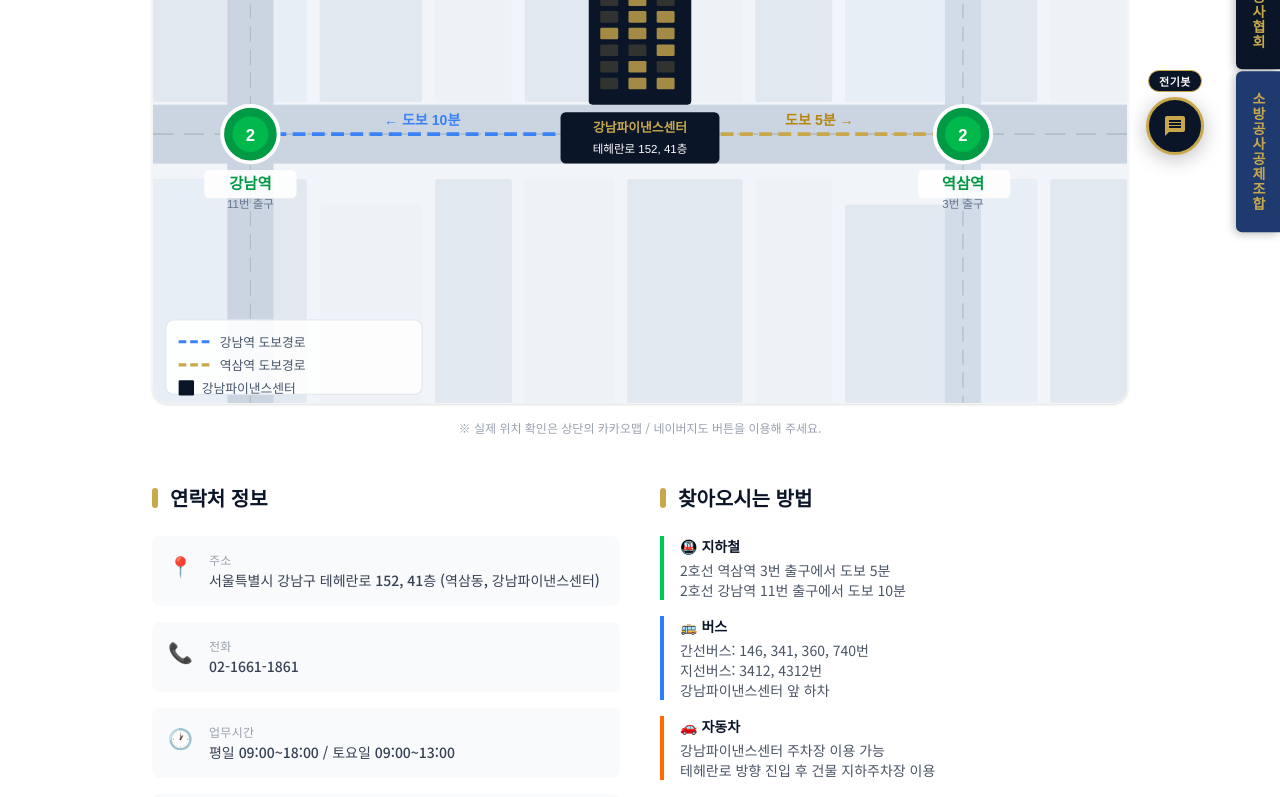
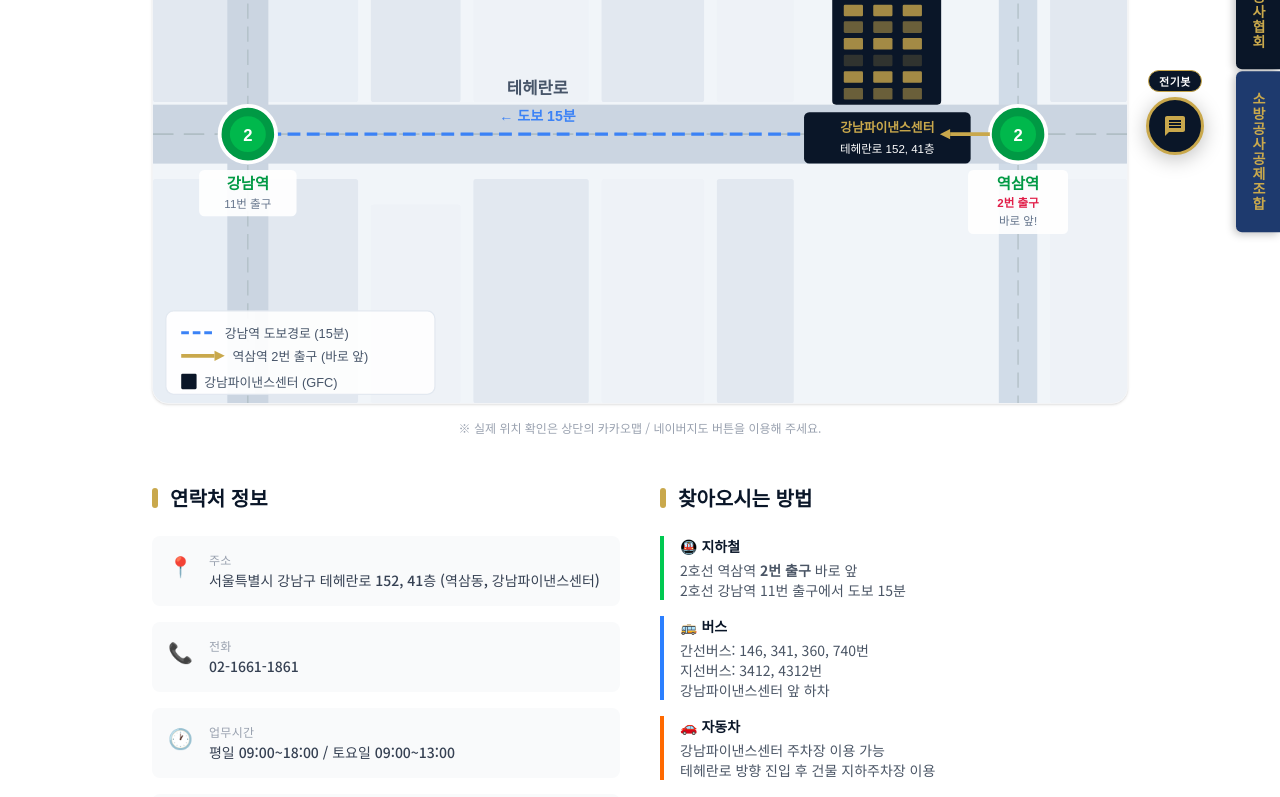
Before and after one commit to cpcpcpp70-lab/kemr-website, a Next.js app: page /company/location in a window 1280 px wide. Shown: the part 625-1422 px from the top of the page. Built offline with nearby package versions, Linux system fonts and the light colour scheme.

Commit message:
fix: 오시는길 약도 수정 — GFC를 역삼역 2번 출구 바로 앞으로 위치 조정
Co-Authored-By: Claude Sonnet 4.6 <noreply@anthropic.com>

```diff
--- a/src/app/company/location/page.tsx
+++ b/src/app/company/location/page.tsx
@@ -47,110 +47,105 @@ export default function LocationPage() {
             {/* 배경 */}
             <rect width="760" height="420" fill="#f1f5f9" />
 
-            {/* 블록 건물들 (배경 느낌) */}
-            <rect x="0"   y="0"   width="60"  height="185" fill="#e2e8f0" rx="2"/>
-            <rect x="70"  y="0"   width="50"  height="185" fill="#e8eef5" rx="2"/>
-            <rect x="130" y="0"   width="80"  height="185" fill="#e2e8f0" rx="2"/>
-            <rect x="220" y="0"   width="60"  height="185" fill="#eef2f7" rx="2"/>
-            <rect x="290" y="30"  width="70"  height="155" fill="#e2e8f0" rx="2"/>
-            <rect x="370" y="0"   width="90"  height="185" fill="#eef2f7" rx="2"/>
-            <rect x="470" y="20"  width="60"  height="165" fill="#e2e8f0" rx="2"/>
-            <rect x="540" y="0"   width="80"  height="185" fill="#e8eef5" rx="2"/>
-            <rect x="630" y="30"  width="60"  height="155" fill="#e2e8f0" rx="2"/>
-            <rect x="700" y="0"   width="60"  height="185" fill="#eef2f7" rx="2"/>
+            {/* 배경 블록들 */}
+            <rect x="0"   y="0"   width="70"  height="185" fill="#e2e8f0" rx="2"/>
+            <rect x="80"  y="0"   width="80"  height="185" fill="#e8eef5" rx="2"/>
+            <rect x="170" y="20"  width="70"  height="165" fill="#e2e8f0" rx="2"/>
+            <rect x="250" y="0"   width="90"  height="185" fill="#eef2f7" rx="2"/>
+            <rect x="350" y="20"  width="80"  height="165" fill="#e2e8f0" rx="2"/>
+            <rect x="440" y="0"   width="60"  height="185" fill="#eef2f7" rx="2"/>
+            <rect x="700" y="0"   width="60"  height="185" fill="#e2e8f0" rx="2"/>
 
-            <rect x="0"   y="245" width="60"  height="175" fill="#e8eef5" rx="2"/>
-            <rect x="70"  y="245" width="50"  height="175" fill="#e2e8f0" rx="2"/>
-            <rect x="130" y="265" width="80"  height="155" fill="#eef2f7" rx="2"/>
-            <rect x="220" y="245" width="60"  height="175" fill="#e2e8f0" rx="2"/>
-            <rect x="290" y="245" width="70"  height="175" fill="#eef2f7" rx="2"/>
-            <rect x="370" y="245" width="90"  height="175" fill="#e2e8f0" rx="2"/>
-            <rect x="470" y="245" width="60"  height="175" fill="#eef2f7" rx="2"/>
-            <rect x="540" y="265" width="80"  height="155" fill="#e2e8f0" rx="2"/>
-            <rect x="630" y="245" width="60"  height="175" fill="#e8eef5" rx="2"/>
-            <rect x="700" y="245" width="60"  height="175" fill="#e2e8f0" rx="2"/>
+            <rect x="0"   y="245" width="70"  height="175" fill="#e8eef5" rx="2"/>
+            <rect x="80"  y="245" width="80"  height="175" fill="#e2e8f0" rx="2"/>
+            <rect x="170" y="265" width="70"  height="155" fill="#eef2f7" rx="2"/>
+            <rect x="250" y="245" width="90"  height="175" fill="#e2e8f0" rx="2"/>
+            <rect x="350" y="245" width="80"  height="175" fill="#eef2f7" rx="2"/>
+            <rect x="440" y="245" width="60"  height="175" fill="#e2e8f0" rx="2"/>
+            <rect x="700" y="245" width="60"  height="175" fill="#eef2f7" rx="2"/>
 
-            {/* 강남대로 (세로 도로, 좌측) */}
-            <rect x="58" y="0" width="36" height="420" fill="#cbd5e1" />
-            <line x1="76" y1="0" x2="76" y2="420" stroke="#b0bec5" strokeWidth="1" strokeDasharray="12 6" />
-            <text transform="rotate(-90, 76, 210)" x="76" y="210" textAnchor="middle" fontSize="11" fill="#64748b" fontWeight="bold">강남대로</text>
+            {/* 강남대로 (좌측 세로 도로) */}
+            <rect x="58" y="0" width="32" height="420" fill="#cbd5e1" />
+            <line x1="74" y1="0" x2="74" y2="420" stroke="#b0bec5" strokeWidth="1" strokeDasharray="12 6" />
+            <text transform="rotate(-90,74,210)" x="74" y="210" textAnchor="middle" fontSize="11" fill="#64748b" fontWeight="bold">강남대로</text>
 
-            {/* 역삼로 (세로 도로, 우측) */}
-            <rect x="618" y="0" width="28" height="420" fill="#d1dce8" />
-            <line x1="632" y1="0" x2="632" y2="420" stroke="#b0bec5" strokeWidth="1" strokeDasharray="12 6" />
-            <text transform="rotate(-90, 632, 210)" x="632" y="210" textAnchor="middle" fontSize="11" fill="#64748b" fontWeight="bold">역삼로</text>
+            {/* 역삼로 (우측 세로 도로) — GFC 오른쪽 */}
+            <rect x="660" y="0" width="30" height="420" fill="#d1dce8" />
+            <line x1="675" y1="0" x2="675" y2="420" stroke="#b0bec5" strokeWidth="1" strokeDasharray="12 6" />
+            <text transform="rotate(-90,675,210)" x="675" y="210" textAnchor="middle" fontSize="11" fill="#64748b" fontWeight="bold">역삼로</text>
 
-            {/* 테헤란로 (메인 가로 도로) */}
+            {/* 테헤란로 */}
             <rect x="0" y="187" width="760" height="46" fill="#cbd5e1" />
             <line x1="0" y1="210" x2="760" y2="210" stroke="#b0bec5" strokeWidth="1.5" strokeDasharray="16 8" />
-            <text x="370" y="179" textAnchor="middle" fontSize="13" fontWeight="bold" fill="#475569">테헤란로</text>
+            <text x="300" y="179" textAnchor="middle" fontSize="13" fontWeight="bold" fill="#475569">테헤란로</text>
 
-            {/* 도보 경로 — 강남역에서 GFC (파란 점선) */}
-            <line x1="94" y1="210" x2="330" y2="210" stroke="#3b82f6" strokeWidth="3" strokeDasharray="10 5" />
-            <text x="210" y="203" textAnchor="middle" fontSize="11" fontWeight="bold" fill="#3b82f6">← 도보 10분</text>
-
-            {/* 도보 경로 — 역삼역에서 GFC (금색 점선) */}
-            <line x1="618" y1="210" x2="420" y2="210" stroke="#c9a84c" strokeWidth="3" strokeDasharray="10 5" />
-            <text x="520" y="203" textAnchor="middle" fontSize="11" fontWeight="bold" fill="#b8860b">도보 5분 →</text>
+            {/* 도보 경로 — 강남역 → GFC (파란 점선) */}
+            <line x1="90" y1="210" x2="530" y2="210" stroke="#3b82f6" strokeWidth="2.5" strokeDasharray="10 5" />
+            <text x="300" y="200" textAnchor="middle" fontSize="11" fontWeight="bold" fill="#3b82f6">← 도보 15분</text>
 
             {/* 강남역 마커 */}
-            <circle cx="76" cy="210" r="22" fill="#009944" stroke="white" strokeWidth="3" />
-            <circle cx="76" cy="210" r="14" fill="#00b84c" />
-            <text x="76" y="215" textAnchor="middle" fontSize="13" fontWeight="bold" fill="white">2</text>
-            <rect x="40" y="238" width="72" height="22" rx="4" fill="white" opacity="0.9" />
-            <text x="76" y="253" textAnchor="middle" fontSize="12" fontWeight="bold" fill="#009944">강남역</text>
-            <text x="76" y="268" textAnchor="middle" fontSize="9" fill="#64748b">11번 출구</text>
+            <circle cx="74" cy="210" r="22" fill="#009944" stroke="white" strokeWidth="3" />
+            <circle cx="74" cy="210" r="14" fill="#00b84c" />
+            <text x="74" y="215" textAnchor="middle" fontSize="13" fontWeight="bold" fill="white">2</text>
+            <rect x="36" y="238" width="76" height="36" rx="4" fill="white" opacity="0.92" />
+            <text x="74" y="253" textAnchor="middle" fontSize="12" fontWeight="bold" fill="#009944">강남역</text>
+            <text x="74" y="268" textAnchor="middle" fontSize="9" fill="#64748b">11번 출구</text>
 
-            {/* 역삼역 마커 */}
-            <circle cx="632" cy="210" r="22" fill="#009944" stroke="white" strokeWidth="3" />
-            <circle cx="632" cy="210" r="14" fill="#00b84c" />
-            <text x="632" y="215" textAnchor="middle" fontSize="13" fontWeight="bold" fill="white">2</text>
-            <rect x="597" y="238" width="72" height="22" rx="4" fill="white" opacity="0.9" />
-            <text x="632" y="253" textAnchor="middle" fontSize="12" fontWeight="bold" fill="#009944">역삼역</text>
-            <text x="632" y="268" textAnchor="middle" fontSize="9" fill="#64748b">3번 출구</text>
-
-            {/* 강남파이낸스센터 건물 */}
-            <rect x="340" y="80" width="80" height="107" fill="#0a1628" rx="3" />
-            {/* 건물 창문 효과 */}
-            {[0,1,2,3,4,5,6].map(row =>
+            {/* GFC 건물 — 역삼역 바로 왼쪽 */}
+            <rect x="530" y="75" width="85" height="112" fill="#0a1628" rx="3" />
+            {[0,1,2,3,4,5,6,7].map(row =>
               [0,1,2].map(col => (
                 <rect
                   key={`w-${row}-${col}`}
-                  x={349 + col * 22}
-                  y={88 + row * 13}
-                  width="14"
+                  x={539 + col * 23}
+                  y={83 + row * 13}
+                  width="15"
                   height="9"
                   fill="#c9a84c"
-                  opacity={Math.random() > 0.4 ? "0.8" : "0.2"}
+                  opacity={[0.8,0.2,0.8,0.5,0.8,0.2,0.8,0.5][row]}
                   rx="1"
                 />
               ))
             )}
 
-            {/* 위치 핀 */}
-            <ellipse cx="380" cy="72" rx="6" ry="3" fill="rgba(201,168,76,0.3)" />
-            <path d="M380,38 C371,38 364,45 364,54 C364,66 380,76 380,76 C380,76 396,66 396,54 C396,45 389,38 380,38 Z" fill="#c9a84c" />
-            <circle cx="380" cy="54" r="7" fill="white" />
+            {/* GFC 위치 핀 */}
+            <ellipse cx="572" cy="68" rx="6" ry="3" fill="rgba(201,168,76,0.35)" />
+            <path d="M572,34 C563,34 556,41 556,50 C556,62 572,72 572,72 C572,72 588,62 588,50 C588,41 581,34 572,34 Z" fill="#c9a84c" />
+            <circle cx="572" cy="50" r="7" fill="white" />
 
-            {/* GFC 라벨 */}
-            <rect x="318" y="193" width="124" height="40" rx="4" fill="#0a1628" />
-            <text x="380" y="208" textAnchor="middle" fontSize="10" fontWeight="bold" fill="#c9a84c">강남파이낸스센터</text>
-            <text x="380" y="225" textAnchor="middle" fontSize="9" fill="white">테헤란로 152, 41층</text>
+            {/* GFC 라벨 (도로 위) */}
+            <rect x="508" y="193" width="130" height="40" rx="4" fill="#0a1628" />
+            <text x="573" y="208" textAnchor="middle" fontSize="10" fontWeight="bold" fill="#c9a84c">강남파이낸스센터</text>
+            <text x="573" y="225" textAnchor="middle" fontSize="9" fill="white">테헤란로 152, 41층</text>
+
+            {/* 역삼역 마커 — GFC 바로 오른쪽 */}
+            <circle cx="675" cy="210" r="22" fill="#009944" stroke="white" strokeWidth="3" />
+            <circle cx="675" cy="210" r="14" fill="#00b84c" />
+            <text x="675" y="215" textAnchor="middle" fontSize="13" fontWeight="bold" fill="white">2</text>
+            <rect x="636" y="238" width="78" height="50" rx="4" fill="white" opacity="0.92" />
+            <text x="675" y="253" textAnchor="middle" fontSize="12" fontWeight="bold" fill="#009944">역삼역</text>
+            <text x="675" y="267" textAnchor="middle" fontSize="9" fill="#e11d48" fontWeight="bold">2번 출구</text>
+            <text x="675" y="281" textAnchor="middle" fontSize="9" fill="#64748b">바로 앞!</text>
+
+            {/* 역삼역 → GFC 화살표 (매우 짧음) */}
+            <line x1="653" y1="210" x2="622" y2="210" stroke="#c9a84c" strokeWidth="3" />
+            <polygon points="622,206 614,210 622,214" fill="#c9a84c" />
 
             {/* 나침반 */}
-            <circle cx="720" cy="50" r="22" fill="white" stroke="#e2e8f0" strokeWidth="1.5" />
-            <path d="M720,32 L715,52 L720,48 L725,52 Z" fill="#ef4444" />
-            <path d="M720,68 L715,48 L720,52 L725,48 Z" fill="#94a3b8" />
-            <text x="720" y="30" textAnchor="middle" fontSize="10" fontWeight="bold" fill="#ef4444">N</text>
+            <circle cx="725" cy="48" r="22" fill="white" stroke="#e2e8f0" strokeWidth="1.5" />
+            <path d="M725,30 L720,50 L725,46 L730,50 Z" fill="#ef4444" />
+            <path d="M725,66 L720,46 L725,50 L730,46 Z" fill="#94a3b8" />
+            <text x="725" y="28" textAnchor="middle" fontSize="10" fontWeight="bold" fill="#ef4444">N</text>
 
             {/* 범례 */}
-            <rect x="10" y="355" width="200" height="58" rx="6" fill="white" opacity="0.9" stroke="#e2e8f0" strokeWidth="1" />
-            <line x1="20" y1="372" x2="45" y2="372" stroke="#3b82f6" strokeWidth="2.5" strokeDasharray="6 3" />
-            <text x="52" y="376" fontSize="10" fill="#475569">강남역 도보경로</text>
-            <line x1="20" y1="390" x2="45" y2="390" stroke="#c9a84c" strokeWidth="2.5" strokeDasharray="6 3" />
-            <text x="52" y="394" fontSize="10" fill="#475569">역삼역 도보경로</text>
-            <rect x="20" y="402" width="12" height="12" fill="#0a1628" rx="1" />
-            <text x="38" y="412" fontSize="10" fill="#475569">강남파이낸스센터</text>
+            <rect x="10" y="348" width="210" height="65" rx="6" fill="white" opacity="0.92" stroke="#e2e8f0" strokeWidth="1" />
+            <line x1="22" y1="365" x2="48" y2="365" stroke="#3b82f6" strokeWidth="2.5" strokeDasharray="6 3" />
+            <text x="56" y="369" fontSize="10" fill="#475569">강남역 도보경로 (15분)</text>
+            <line x1="22" y1="383" x2="48" y2="383" stroke="#c9a84c" strokeWidth="3" />
+            <polygon points="48,379 56,383 48,387" fill="#c9a84c" />
+            <text x="62" y="387" fontSize="10" fill="#475569">역삼역 2번 출구 (바로 앞)</text>
+            <rect x="22" y="397" width="12" height="12" fill="#0a1628" rx="1" />
+            <text x="40" y="407" fontSize="10" fill="#475569">강남파이낸스센터 (GFC)</text>
           </svg>
         </div>
 
@@ -193,8 +188,8 @@ export default function LocationPage() {
               <div className="border-l-4 border-green-500 pl-4">
                 <h3 className="font-bold text-navy text-sm mb-1">🚇 지하철</h3>
                 <p className="text-gray-600 text-sm">
-                  2호선 역삼역 3번 출구에서 도보 5분<br />
-                  2호선 강남역 11번 출구에서 도보 10분
+                  2호선 역삼역 <strong>2번 출구</strong> 바로 앞<br />
+                  2호선 강남역 11번 출구에서 도보 15분
                 </p>
               </div>
               <div className="border-l-4 border-blue-500 pl-4">
```
